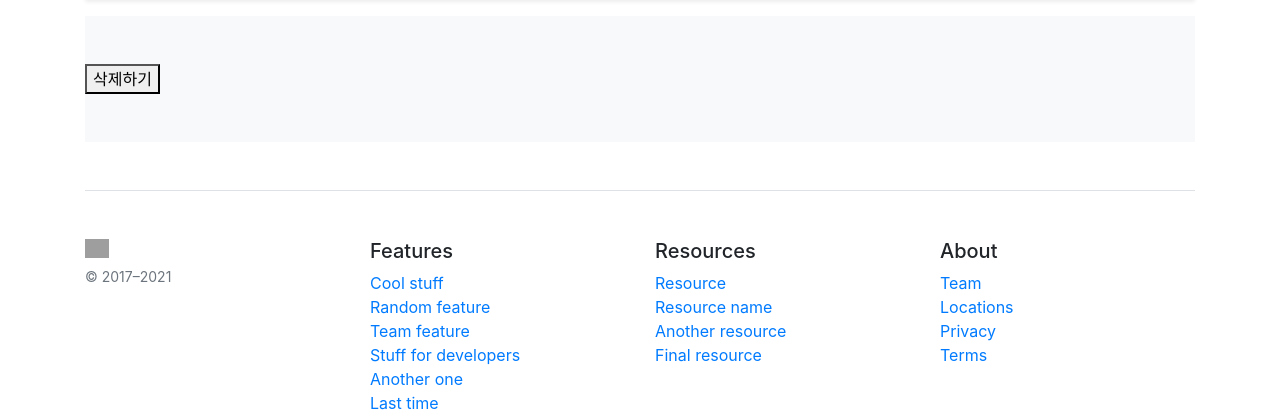
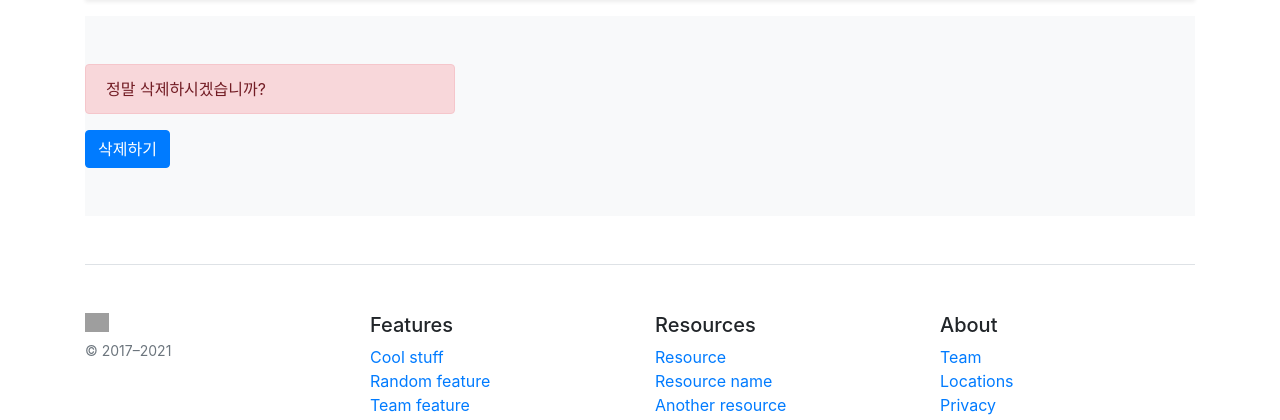
Before and after one commit to NGG-kang/DjangoReview, a Django app: page /instagram/1/post_delete/ in a window 1280 px wide. Shown: the part 71-491 px from the top of the page. Run offline with Django 3.2, Linux system fonts and the light colour scheme; some libraries are stand-ins or nearby versions; grey boxes are pictures that could not be loaded.

Commit message:
add alert div, change css

```diff
--- a/MixedDjango/clonecodding/instagram/templates/instagram/post_delete.html
+++ b/MixedDjango/clonecodding/instagram/templates/instagram/post_delete.html
@@ -2,7 +2,10 @@
 
 {% block content %}
 <form action="" method="post">
+    <div class="alert alert-danger" role="alert">
+ 정말 삭제하시겠습니까?
+</div>
     {% csrf_token %}
-    <button>삭제하기</button>
+    <button type="submit" class="btn btn-primary">삭제하기</button>
 </form>
 {% endblock %}
```
